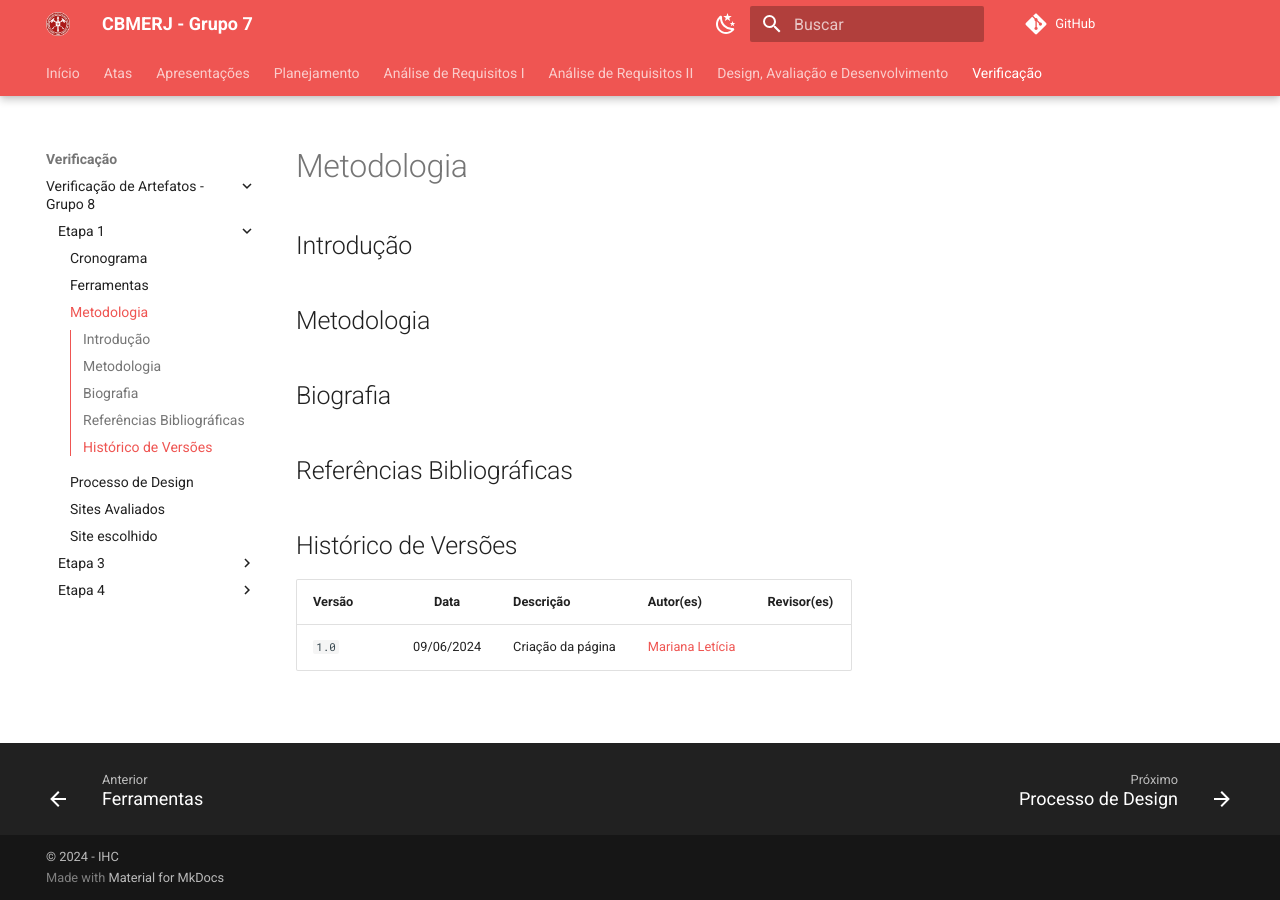
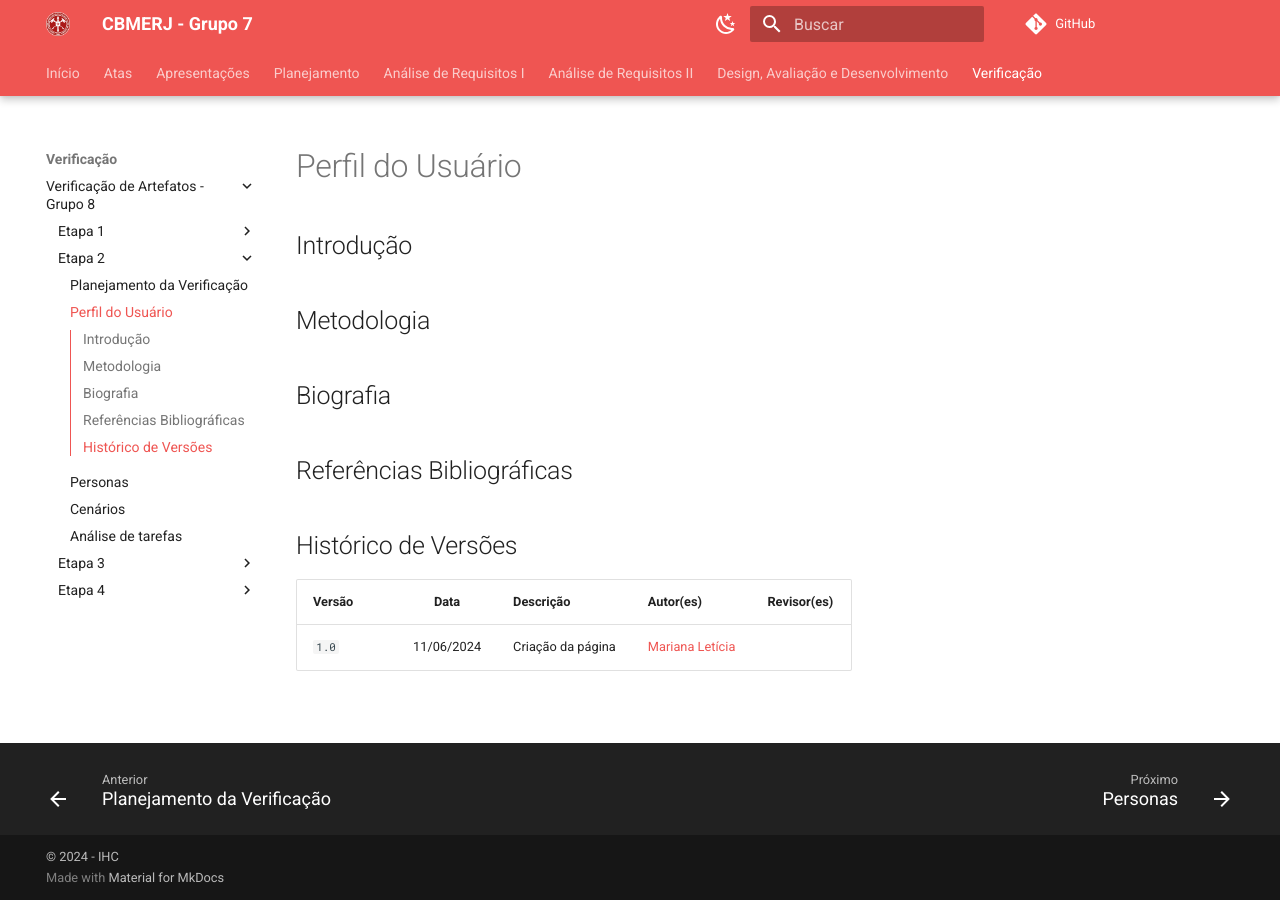
Before and after one commit to Interacao-Humano-Computador/2024.1-CBMERJ, an MkDocs documentation site: the page built from docs/verificacao_artefatos/verificacao_grupo_8/etapa_2/perfil_usuario.md, in a window 1280 px wide. Built offline with MkDocs 1.6.1 and Material for MkDocs 9.7.7, drawn with Linux system fonts in a browser that asks for light colours; comment, search, counter and statistics services are not loaded.

Commit message:
adicionando página de revisão da etapa 2

```diff
--- a/docs/verificacao_artefatos/verificacao_grupo_8/etapa_1/metodologia.md
+++ b/docs/verificacao_artefatos/verificacao_grupo_8/etapa_2/perfil_usuario.md
@@ -12,4 +12,4 @@
 
 | Versão |    Data    | Descrição                                 | Autor(es)                                       | Revisor(es)                                    |
 | ------ | :--------: | ----------------------------------------- | ----------------------------------------------- | ---------------------------------------------- |
-| `1.0`   | 09/06/2024 | Criação da página                         | [Mariana Letícia](https://github.com/Marianannn) |   |
+| `1.0`   | 11/06/2024 | Criação da página                         | [Mariana Letícia](https://github.com/Marianannn) |   |
--- a/mkdocs.yml
+++ b/mkdocs.yml
@@ -103,12 +103,13 @@ nav:
   - Verificação:
       - Verificação de Artefatos - Grupo 8:
           - Etapa 1:
-              - Cronograma: verificacao_artefatos/verificacao_grupo_8/etapa_1/cronograma.md
-              - Ferramentas: verificacao_artefatos/verificacao_grupo_8/etapa_1/ferramentas.md
-              - Metodologia: verificacao_artefatos/verificacao_grupo_8/etapa_1/metodologia.md
-              - Processo de Design: verificacao_artefatos/verificacao_grupo_8/etapa_1/processo_design.md
-              - Sites Avaliados: verificacao_artefatos/verificacao_grupo_8/etapa_1/sites_avaliados.md
-              - Site escolhido: verificacao_artefatos/verificacao_grupo_8/etapa_1/site_escolhido.md
+              - Cronograma: verificacao_artefatos/verificacao_grupo_8/etapa_1/aviso.md
+          - Etapa 2:
+              - Planejamento da Verificação: verificacao_artefatos/verificacao_grupo_8/etapa_2/planejamento_verificacao.md
+              - Perfil do Usuário: verificacao_artefatos/verificacao_grupo_8/etapa_2/perfil_usuario.md
+              - Personas: verificacao_artefatos/verificacao_grupo_8/etapa_2/personas.md
+              - Cenários: verificacao_artefatos/verificacao_grupo_8/etapa_2/cenarios.md
+              - Análise de tarefas: verificacao_artefatos/verificacao_grupo_8/etapa_2/analise_tarefas.md
           - Etapa 3:
               - Planejamento da Verificação: verificacao_artefatos/verificacao_grupo_8/etapa_3/01_planejamento.md
               - Características Gerais: verificacao_artefatos/verificacao_grupo_8/etapa_3/05_caracteristicas_gerais.md
```
Also changed, not shown: docs/verificacao_artefatos/verificacao_grupo_8/etapa_1/Aviso.md (added, +1 -0 lines), docs/verificacao_artefatos/verificacao_grupo_8/etapa_1/planejamento_verificacao_etapa_1.md (deleted, +0 -35 lines), docs/verificacao_artefatos/verificacao_grupo_8/etapa_1/site_escolhido.md (deleted, +0 -15 lines), docs/verificacao_artefatos/verificacao_grupo_8/etapa_1/sites_avaliados.md (deleted, +0 -15 lines), docs/verificacao_artefatos/verificacao_grupo_8/etapa_2/analise_tarefas.md (renamed from docs/verificacao_artefatos/verificacao_grupo_8/etapa_1/cronograma.md, +1 -1 lines), docs/verificacao_artefatos/verificacao_grupo_8/etapa_2/cenarios.md (renamed from docs/verificacao_artefatos/verificacao_grupo_8/etapa_1/ferramentas.md, +1 -1 lines), docs/verificacao_artefatos/verificacao_grupo_8/etapa_2/personas.md (renamed from docs/verificacao_artefatos/verificacao_grupo_8/etapa_1/processo_design.md, +1 -1 lines), docs/verificacao_artefatos/verificacao_grupo_8/etapa_2/planejamento_verificacao.md (added, +140 -0 lines).
